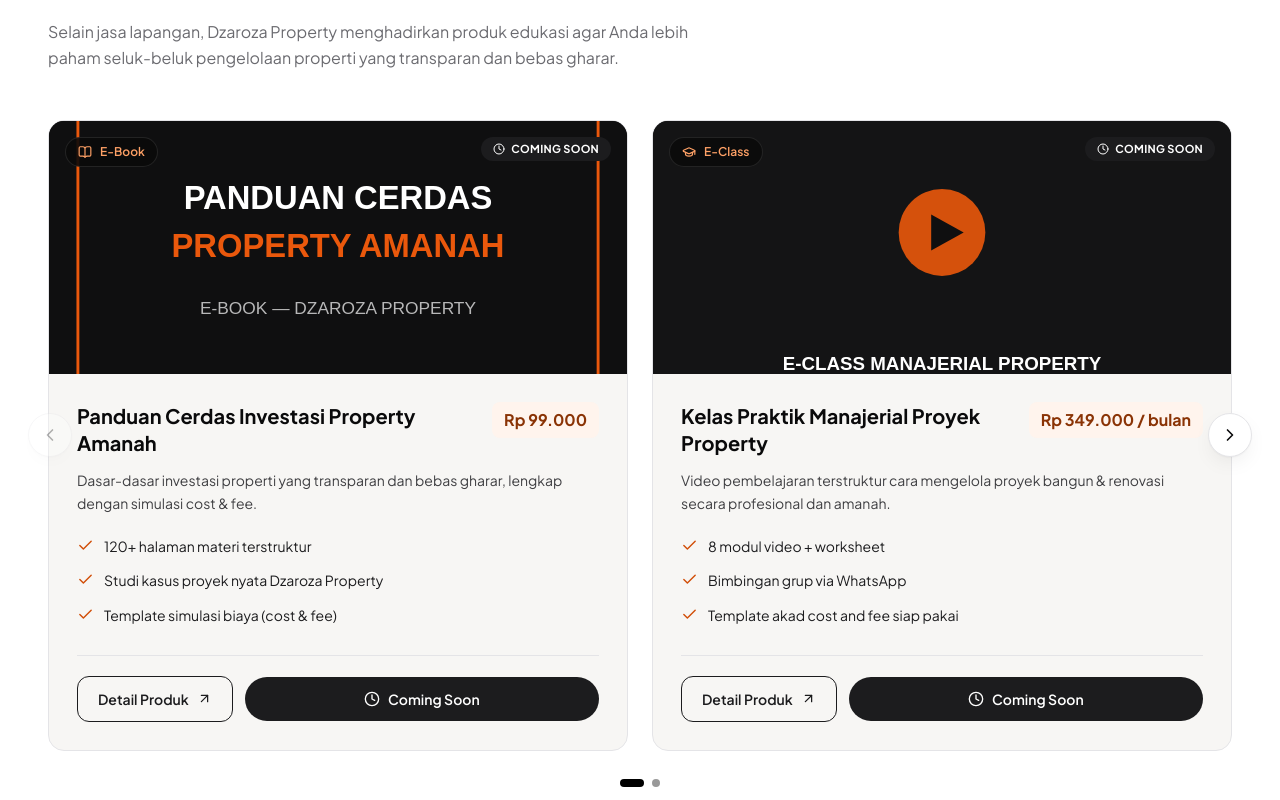
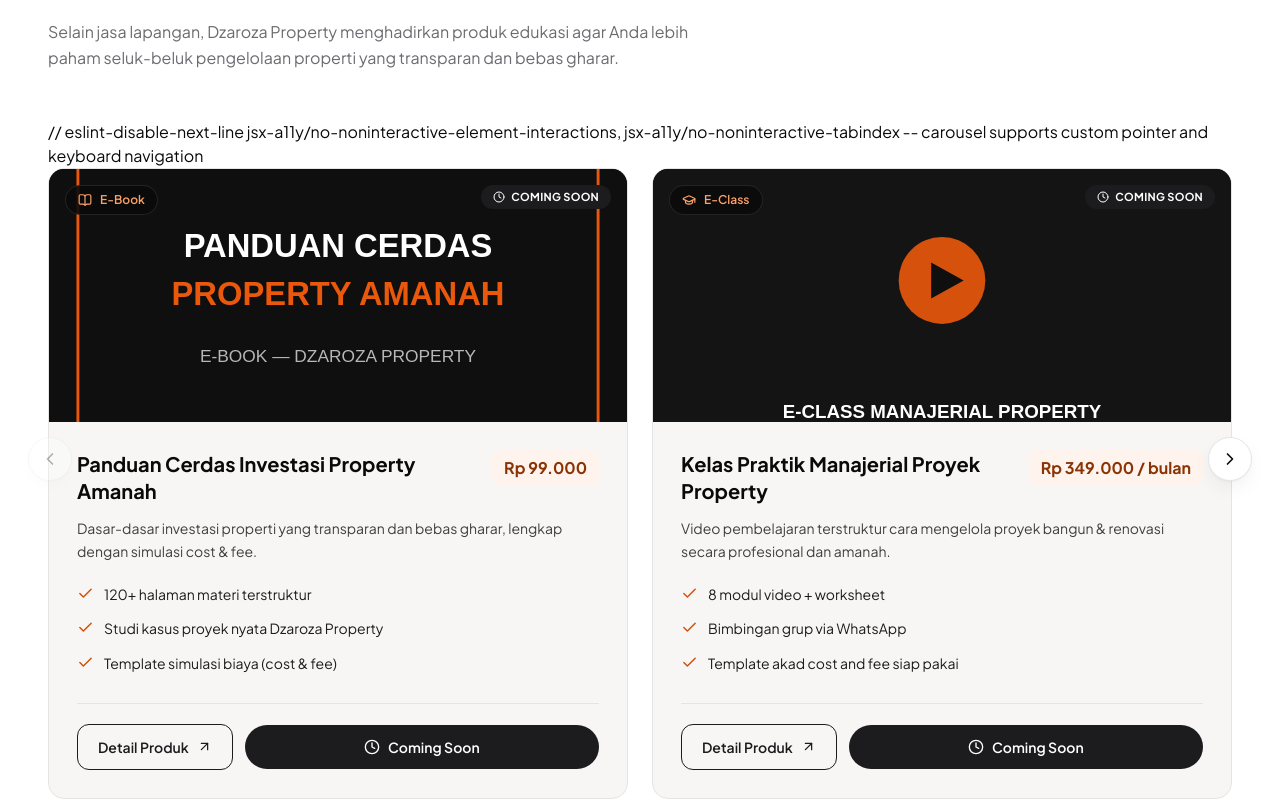
Before and after one commit to kholilmuflikhun/dzaroza-property, a Next.js app: page / in a window 1280 px wide. Shown: the part 1187-1987 px from the top of the page. Built offline with nearby package versions, Linux system fonts and the light colour scheme; no server answers.

Commit message:
fix: document intentional carousel accessibility interactions

```diff
--- a/components/Products.tsx
+++ b/components/Products.tsx
@@ -74,6 +74,7 @@ export default function Products() {
         />
 
         <div className="relative mt-10 sm:mt-12">
+          // eslint-disable-next-line jsx-a11y/no-noninteractive-element-interactions, jsx-a11y/no-noninteractive-tabindex -- carousel supports custom pointer and keyboard navigation
           <div
             onPointerDown={handlePointerDown}
             onPointerUp={handlePointerUp}
```
